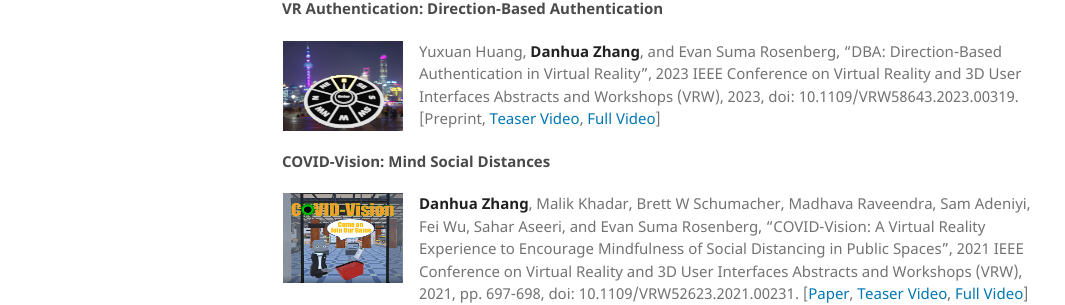
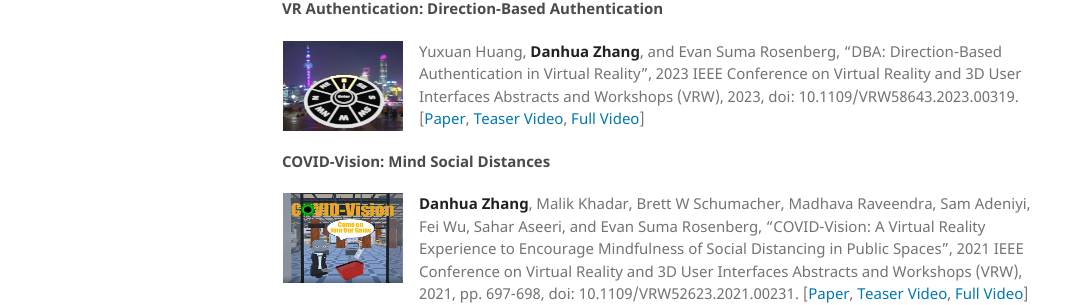
Before and after one commit to DanhuaZhang/DanhuaZhang.github.io, a Jekyll site: the page built from index.md, in a window 1280 px wide. Shown: the part 984-1289 px from the top of the page, without its empty margins (108-1173 px from the left). Built offline with Jekyll 4.4.1, drawn with Linux system fonts in a browser that asks for light colours; the repository's description, which GitHub fills in, is left out.

Commit message:
updated paper link

```diff
--- a/index.md
+++ b/index.md
@@ -40,8 +40,8 @@ This research is to compare and contrast the effects overtime of video conferenc
 #### VR Authentication: Direction-Based Authentication
 <img style="width: 120px; height: 90px; float: left; margin-right: 15px; padding: 1px" src="/assets/img/dba-teaser.png">
 Yuxuan Huang, **Danhua Zhang**, and Evan Suma Rosenberg, “DBA: Direction-Based Authentication in Virtual Reality”, 2023 IEEE Conference on Virtual Reality and 3D User Interfaces Abstracts and Workshops (VRW), 2023, doi: 10.1109/VRW58643.2023.00319.
-<!-- [[Preprint](https://doi.org/10.1109/VRW58643.2023.00319){:target="_blank" rel="noopener"} -->
-[Preprint, [Teaser Video](https://youtu.be/4kmHfNXeJHM){:target="_blank" rel="noopener"}, [Full Video](https://mediaspace.umn.edu/media/t/1_tza87ueo)]
+<!--  -->
+[[Paper](https://doi.org/10.1109/VRW58643.2023.00319){:target="_blank" rel="noopener"}, [Teaser Video](https://youtu.be/4kmHfNXeJHM){:target="_blank" rel="noopener"}, [Full Video](https://mediaspace.umn.edu/media/t/1_tza87ueo){:target="_blank" rel="noopener"}]
 
 #### COVID-Vision: Mind Social Distances
 <img style="width: 120px; height: 90px; float: left; margin-right: 15px; padding: 1px" src="/assets/img/covid-vision-teaser.png">
```
